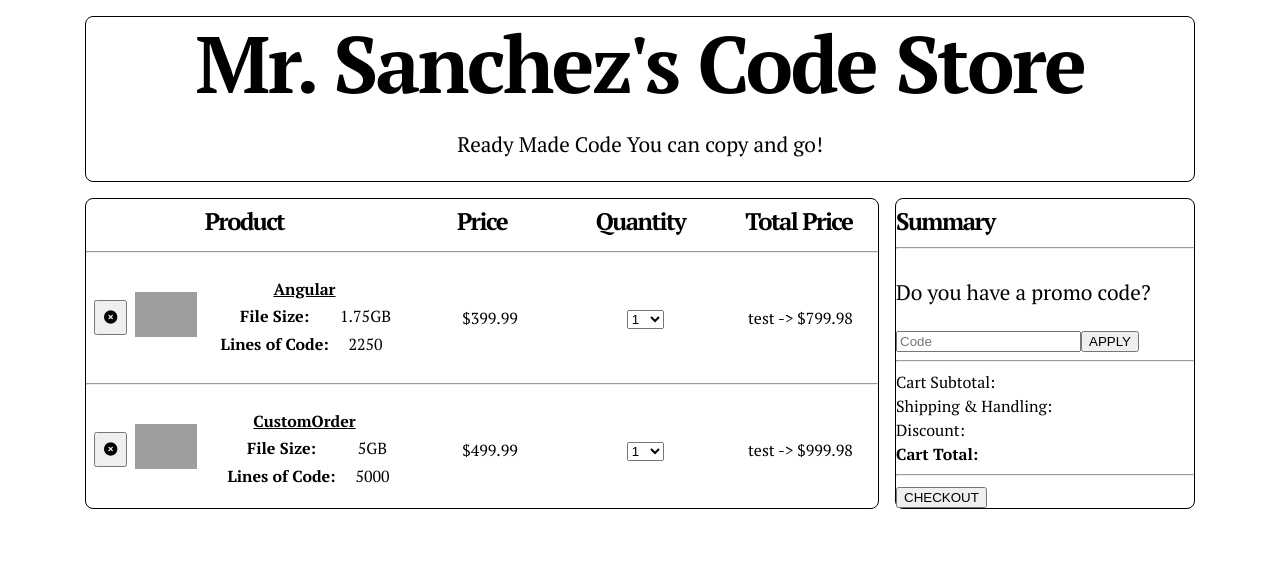
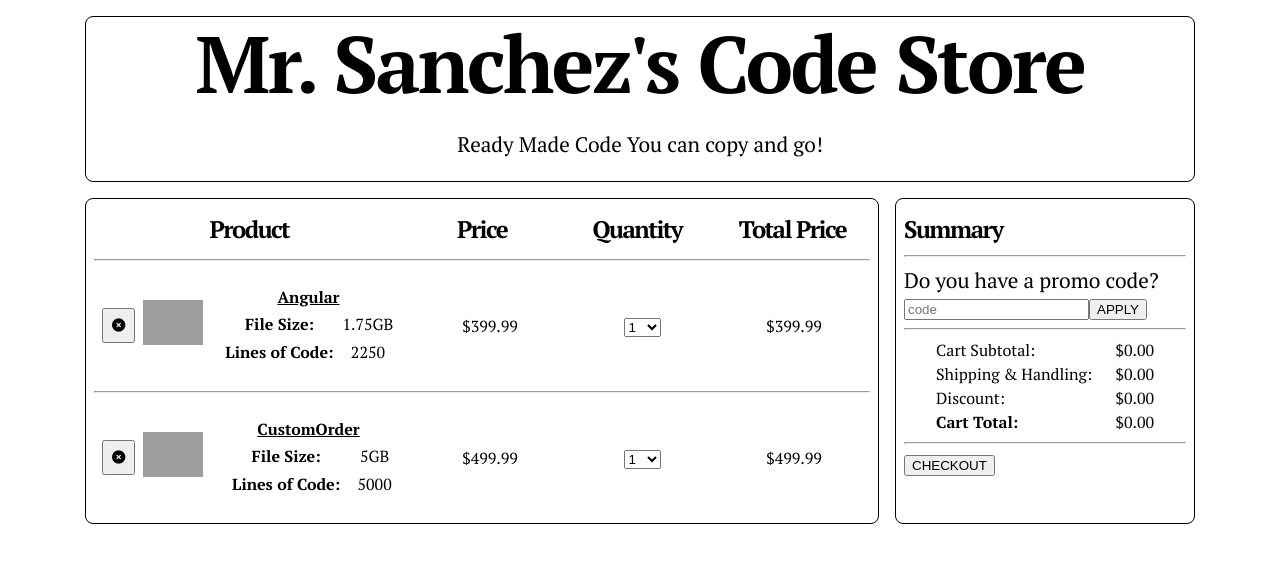
Before and after one commit to mikesz88/code-commerce, a React (Create React App) app: page / in a window 1280 px wide. Shown: the top 562 px of the page. Built offline with nearby package versions, Linux system fonts and the light colour scheme; grey boxes are pictures that could not be loaded.

Commit message:
updating Cart screen logic

```diff
--- a/src/components/Cart.jsx
+++ b/src/components/Cart.jsx
@@ -11,11 +11,20 @@ class Cart extends React.Component {
 
     }
     render() {
-        const { cart } = this.props;
+        const { cart, payment, updateSubState, deleteSubState, shipping } = this.props;
         return(
             <div className={`container ${s.cartFlex}`}>
-                <CartContainer cart={cart} />
-                <CartSummary/>
+                <CartContainer
+                    cart={cart}
+                    payment={payment}
+                    updateSubState={updateSubState}
+                    deleteSubState={deleteSubState}
+                />
+                <CartSummary
+                    payment={payment}
+                    updateSubState={updateSubState}
+                    shipping={shipping}
+                />
             </div>
         )
     }
--- a/src/components/CartContainer.jsx
+++ b/src/components/CartContainer.jsx
@@ -10,7 +10,7 @@ class CartContainer extends React.Component {
 
     }
     render() {
-        const { cart } = this.props;
+        const { cart, payment, updateSubState, deleteSubState } = this.props;
         return(
             <div className={s.cartInfoContainer}>
                 {/* Cart Sequence from Cart, to Shipping, to Payment, to Confirmation Screen */}
@@ -23,6 +23,9 @@ class CartContainer extends React.Component {
                         price = {cart[name]['price']}
                         file = {cart[name]['file']}
                         linesOfCode = {cart[name]['linesOfCode']}
+                        payment={payment}
+                        updateSubState={updateSubState}
+                        deleteSubState={deleteSubState}
                     /> : null
                 ))}
             </div>
--- a/src/components/CartContainer.module.css
+++ b/src/components/CartContainer.module.css
@@ -3,4 +3,5 @@
     border: 1px solid black;
     margin-right: 0.5rem;
     border-radius: 8px;
+    padding: 0.5rem;
 }
--- a/src/components/CartItems.jsx
+++ b/src/components/CartItems.jsx
@@ -5,11 +5,28 @@ class CartItems extends React.Component {
     // eslint-disable-next-line no-useless-constructor
     constructor(props) {
         super(props);
-
+        this.state = {}
     }
 
+    priceAmount = (e) => {
+        this.props.updateSubState('commerceComponents', 'payment', {[e.target.name]: (e.target.value * this.props.price)});
+    }
+
+    quantityCount = e => {
+        this.setState({
+           [ e.target.name]: e.target.value
+        }, this.priceAmount(e))
+    }
+
+    deleteFromCart = () => {
+        this.props.deleteSubState('commerceComponents', 'cart', this.props.name)
+        this.props.deleteSubState('commerceComponents', 'payment', this.props.name)
+    }
+
+    moneyDenomination = amount => amount.toLocaleString('en-US', {style: 'currency', currency: 'USD'});
+
     render() {
-        const { name, img, price, file, linesOfCode } = this.props;
+        const { name, img, price, file, linesOfCode, payment } = this.props;
         return (
             <>
                 <hr />
@@ -41,23 +58,26 @@ class CartItems extends React.Component {
                     </div>
 
                     <div className={`other`}>
-                        <select name="quantity" id="quantity">
+                        <select name={name} id={name} onChange={this.quantityCount}>
                             <option value="1">1</option>
-                            <option value="1">2</option>
-                            <option value="1">3</option>
-                            <option value="1">4</option>
-                            <option value="1">5</option>
-                            <option value="1">6</option>
-                            <option value="1">7</option>
-                            <option value="1">8</option>
-                            <option value="1">9</option>
-                            <option value="1">10</option>
+                            <option value="2">2</option>
+                            <option value="3">3</option>
+                            <option value="4">4</option>
+                            <option value="5">5</option>
+                            <option value="6">6</option>
+                            <option value="7">7</option>
+                            <option value="8">8</option>
+                            <option value="9">9</option>
+                            <option value="10">10</option>
                         </select>
                     </div>
 
                     <div className={`other`}>
                         {/* {Number((this.state.quantity * price).toFixed(2))} */}
-                        test -&gt; ${price * 2}
+                        {payment[name]
+                        ? this.moneyDenomination(payment[name])
+                        : this.props.updateSubState('commerceComponents', 'payment', {[name]: (price)})
+}
                     </div>
                 </div>
             </>
--- a/src/components/CartSummary.jsx
+++ b/src/components/CartSummary.jsx
@@ -1,3 +1,9 @@
+/*
+1. Fix Subtotal
+2. update Checkout button (do not forget when zero it must be disabled.) and move it to the shipping screen.
+3. Update Cart Total (do not forget it will include shipping)
+*/
+
 import React from 'react';
 import s from '../components/CartSummary.module.css';
 
@@ -5,43 +11,73 @@ class CartSummary extends React.Component {
     // eslint-disable-next-line no-useless-constructor
     constructor(props) {
         super(props);
+        this.discountNames = {
+            codeMaster: .10,
+            selfTaughtJason: .25,
+            halfOff: .5,
+        }
+        this.state = {
+            coupon: undefined,
+            error: undefined
+        }
+    }
 
+    handleChange = e => {
+        this.setState({
+            [e.target.name]: e.target.value
+        })
     }
+
+    onSubmit = e => {
+        e.preventDefault();
+        const matchedDiscount = Object.keys(this.discountNames)
+        .find(name => name.toLowerCase() === this.state.coupon.toLowerCase());
+        return matchedDiscount
+        ? this.props.updateSubState('commerceComponents', 'payment', {discount: this.discountNames[matchedDiscount]})
+        : this.setState({ error: 'Not a Valid Coupon. Try again'});
+    }
+
+    moneyDenomination = amount => amount.toLocaleString('en-US', {style: 'currency', currency: 'USD'});
+
+
     render() {
         return(
             <div className={s.cartSummaryContainer}>
-                <div>
+                <>
                     <h3 className={`header-sm`}>Summary</h3>
                     <hr />
                     <div>
-                        <p className={`caption`}>Do you have a promo code?</p>
-                        <form onSubmit={this.onSubmit}> {/* logic */}
-                            <input type="text" name="coupon" id="coupon" placeholder="Code"/>
+                        <label className={`caption`}>Do you have a promo code?</label>
+                        <form onSubmit={this.onSubmit}>
+                            <input type="text" name="coupon" id="coupon" placeholder='code' onChange={this.handleChange}/>
                             <button type="submit">APPLY</button>
+                            {this.state.error
+                            ? <div className={s.error}>{this.state.error}</div>
+                            : null}
                         </form>
                     </div>
                     <hr />
                     <div>
-                        <div>
+                        <div className={s.flexCartCompute}>
                             <span>Cart Subtotal:</span>
-                            <span>{/* logic */}</span>
+                            <span>{this.moneyDenomination(this.props.payment.subTotal)}</span>
                         </div>
-                        <div>
+                        <div className={s.flexCartCompute}>
                             <span>Shipping & Handling:</span>
-                            <span>{/* logic */}</span>
+                            <span>{this.props.shipping.shippingTotal ? this.props.shipping.shippingTotal : this.moneyDenomination(0)}</span>
                         </div>
-                        <div>
+                        <div className={s.flexCartCompute}>
                             <span>Discount:</span>
-                            <span>{/* logic */}</span>
+                            <span>{this.props.payment.discount ? this.moneyDenomination(this.discountAmount()) : this.moneyDenomination(0)}</span>
                         </div>
-                        <div>
+                        <div className={s.flexCartCompute}>
                             <span><strong>Cart Total:</strong></span>
-                            <span>{/* logic */}</span>
+                            <span>{this.moneyDenomination(0)}</span>
                         </div>
                         <hr />
                     </div>
                     {/* logic */}<button onClick={this.checkout}>CHECKOUT</button>
-                </div>
+                </>
             </div>
         )
     }
--- a/src/components/CartSummary.module.css
+++ b/src/components/CartSummary.module.css
@@ -3,4 +3,18 @@
     border: 1px solid black;
     margin-left: 0.5rem;
     border-radius: 8px;
+    padding: 0.5rem;
 }
+
+.error {
+    color: red;
+    font-size: 0.75rem;
+}
+
+.flexCartCompute {
+    display: flex;
+    justify-content: space-between;
+    align-items: center;
+    padding-left: 2rem;
+    padding-right: 2rem;
+}
--- a/src/components/Commerce.jsx
+++ b/src/components/Commerce.jsx
@@ -67,6 +67,10 @@ class Commerce extends React.Component {
                 />}
                 {cart.display && <Cart
                     cart={cart}
+                    payment={payment}
+                    updateSubState={this.updateSubState}
+                    deleteSubState={this.deleteStateVariable}
+                    shipping={shipping}
                 />}
                 {shipping.display && <Shipping />}
                 {payment.display && <Payment />}
--- a/src/components/stateLogin.js
+++ b/src/components/stateLogin.js
@@ -118,7 +118,8 @@ const commerceComponents = {
         display: false
     },
     payment: {
-        display: false
+        display: false,
+        subTotal: 0,
     }
 };
 
```
